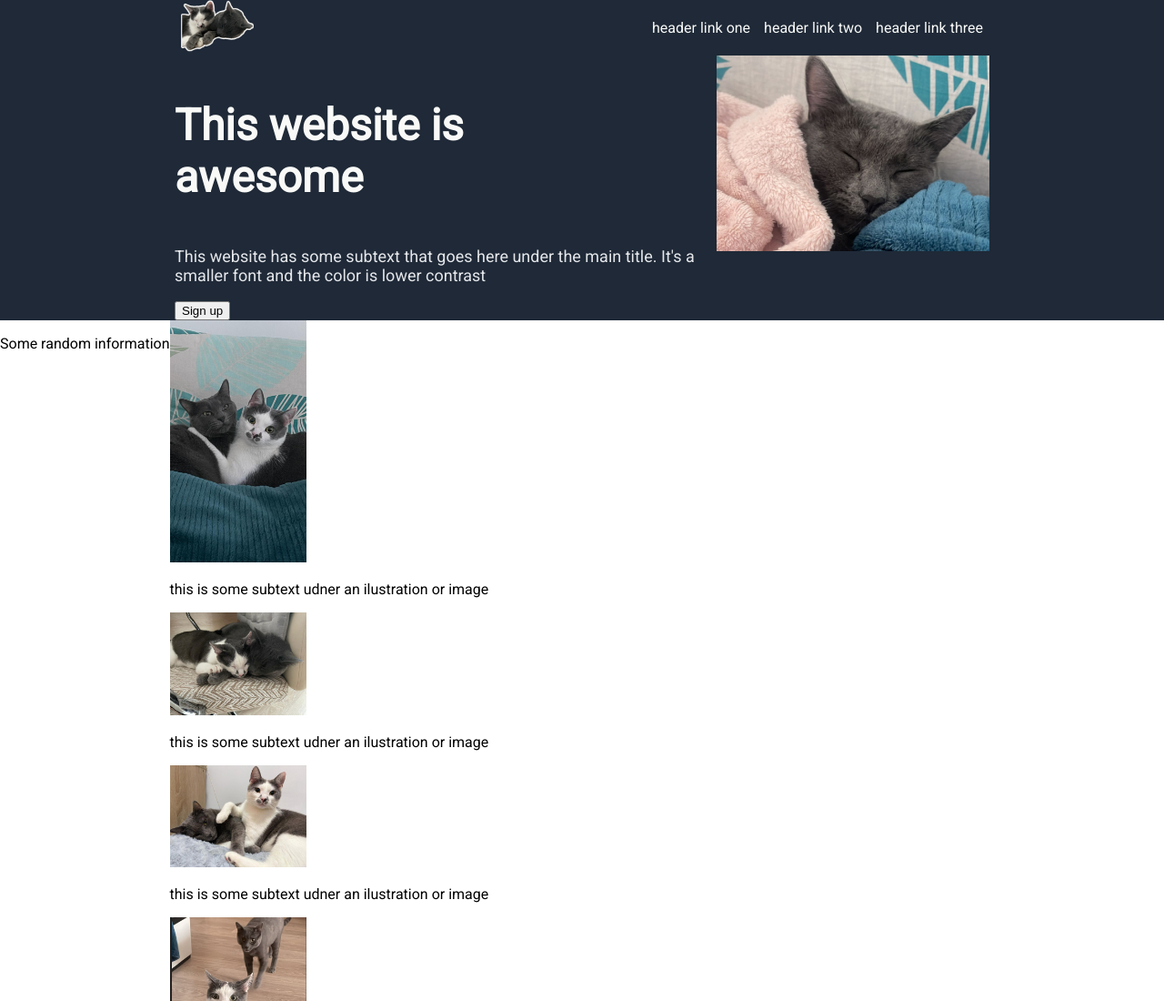
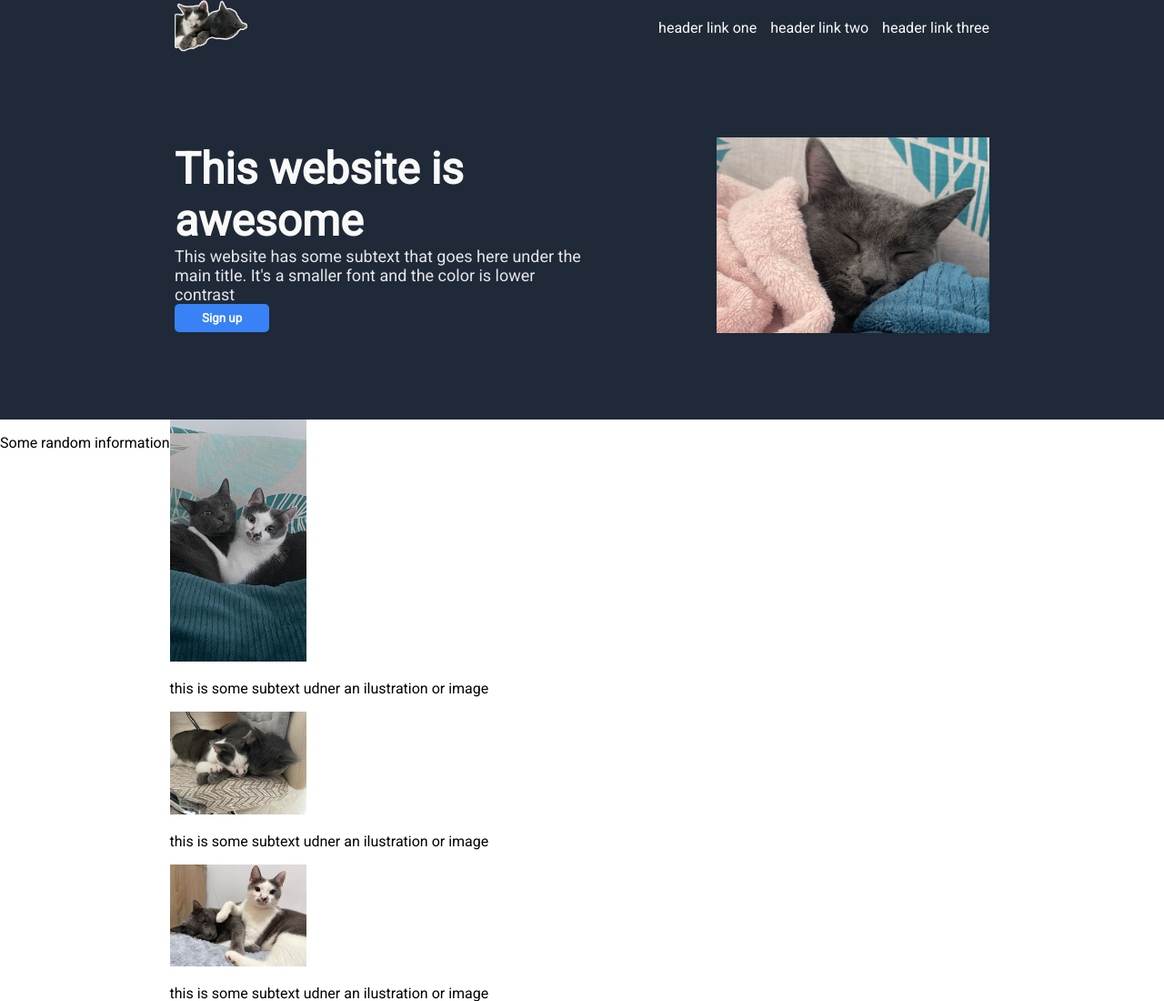
Before and after one commit to AlbertoPop/landingpage-project, a plain HTML site: page index.html in a window 1280 px wide. Shown: the top 1100 px of the page at 91% size. Drawn offline with Linux system fonts and the light colour scheme.

Commit message:
Probably finished the header and Hero part

```diff
--- a/index.html
+++ b/index.html
@@ -23,7 +23,7 @@
     </div>
 
     <div class="first-container">
-        <div class="content">
+        <div class="hero">
             <div class="text-btn">
                 <p class="awesome">This website is <br> awesome</p>
                 <p class="subtext">This website has some subtext that goes here under the main title. It's a smaller font and the color is lower contrast</p>
--- a/style.css
+++ b/style.css
@@ -5,9 +5,12 @@ body{
 
 }
 
+/* Header part */
+
 .header{
     display: flex;
-    justify-content: space-around;
+    justify-content: space-between;
+    margin: 0 15%;
 
 }
 
@@ -24,7 +27,7 @@ body{
 }
 
 
-
+/* Hero part */
 
 .first-container{
     display: flex;
@@ -32,26 +35,48 @@ body{
 }
 
 
-
-.content {
+.hero {
     display: flex;
+    justify-content: space-between;
+    align-items: center;
     margin-left: 15%;
     margin-right: 15%;
+    height: 400px;
+    width: 85%;
 }
 
-.content .awesome{
+.hero .text-btn{
+    width: 450px;
+    gap: 50px;
+}
+
+.hero .awesome{
     color: #F9FAF8;
     font-weight: bolder;
     font-size: 48px;
+    margin: 0;
 }
 
-.content .subtext{
+.hero .subtext{
     color: #E5E7EB;
     font-size: 18px;
+    margin: 0;
+}
+
+.hero button{
+    background-color: #3882F6;
+    font-family: "Roboto", sans-serif;
+    font-weight: bold;
+    padding: 8px 30px;
+    color: white;
+    border-radius: 5px;
+    border: 0;
+    float: left;
 }
 
 
 
+/* Images part */
 
 .second-container{
     background-color: white ;
```
